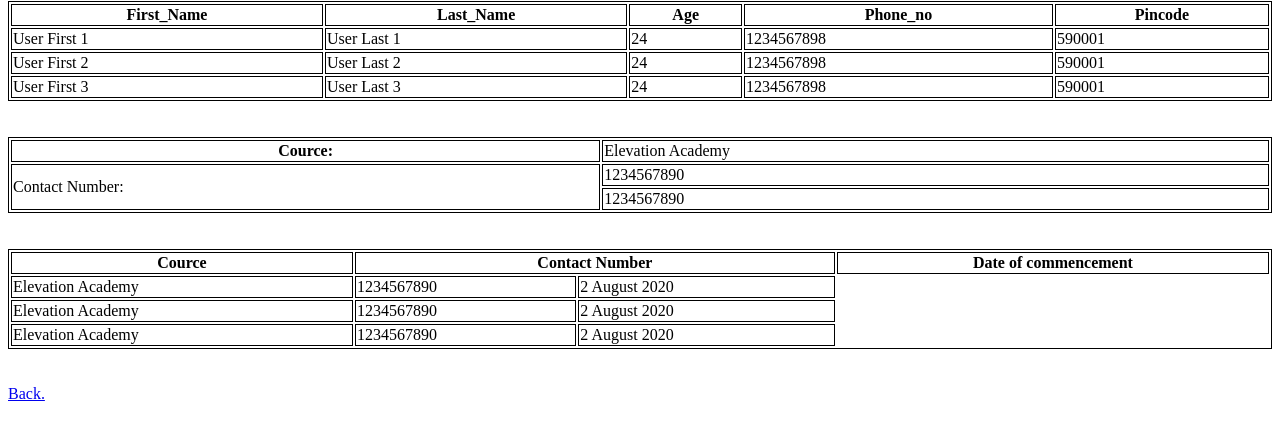
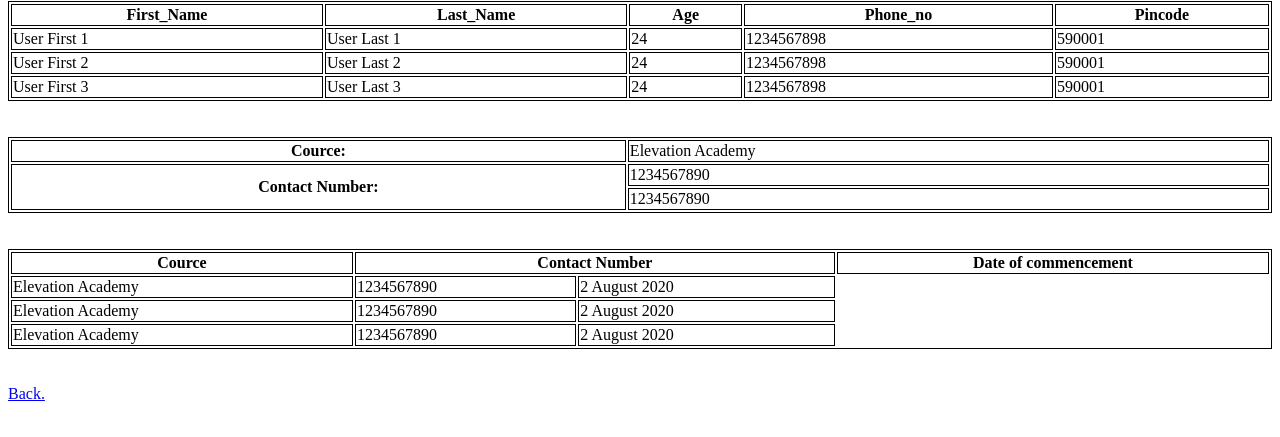
Before and after one commit to AkashKumar14/Assess22, a plain HTML site: page index2.html in a window 1280 px wide. Shown: the part 79-516 px from the top of the page. Drawn offline with Linux system fonts and the light colour scheme.

Commit message:
Update index2.html

```diff
--- a/index2.html
+++ b/index2.html
@@ -47,7 +47,7 @@
                   <td>Elevation Academy</td>
               </tr>
               <tr>
-                <td rowspan="2">Contact Number:</td>
+                <th rowspan="2">Contact Number:</th>
                 <td>1234567890</td>
               </tr>
               <tr>
```
